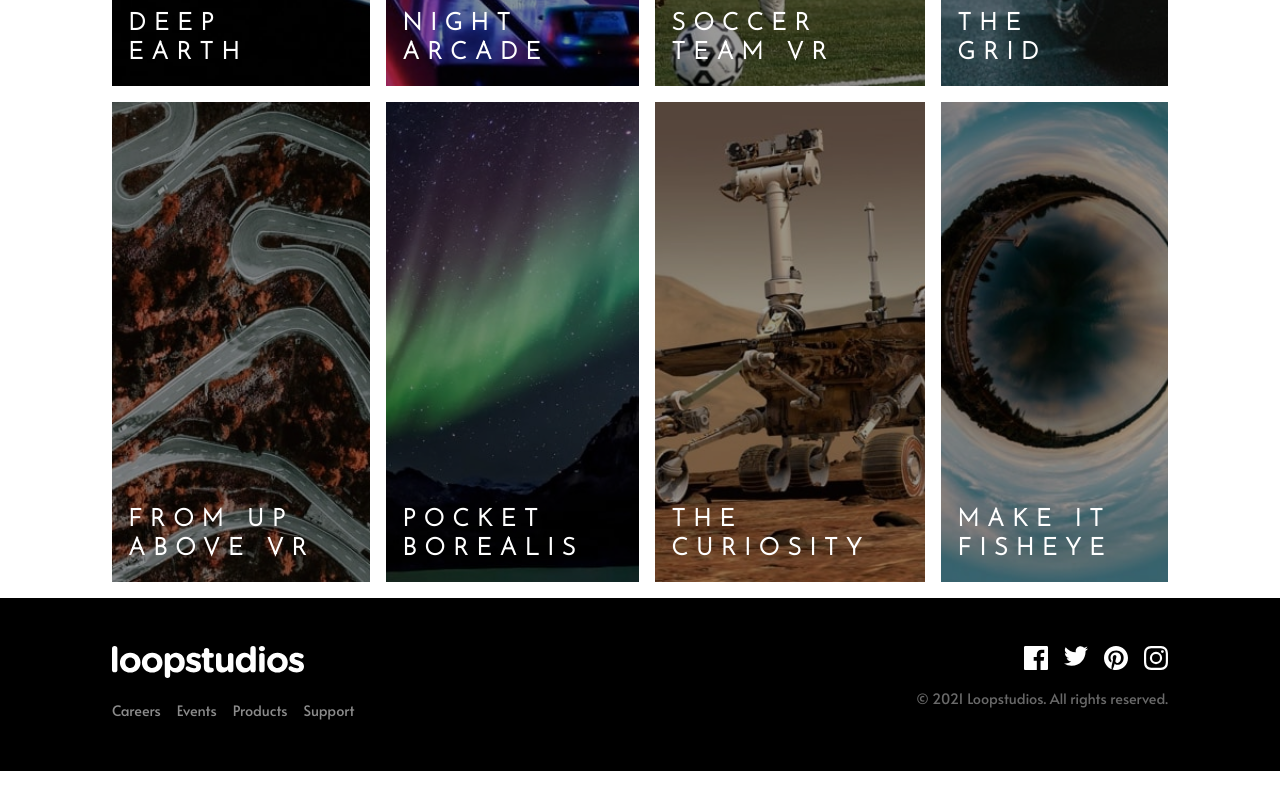
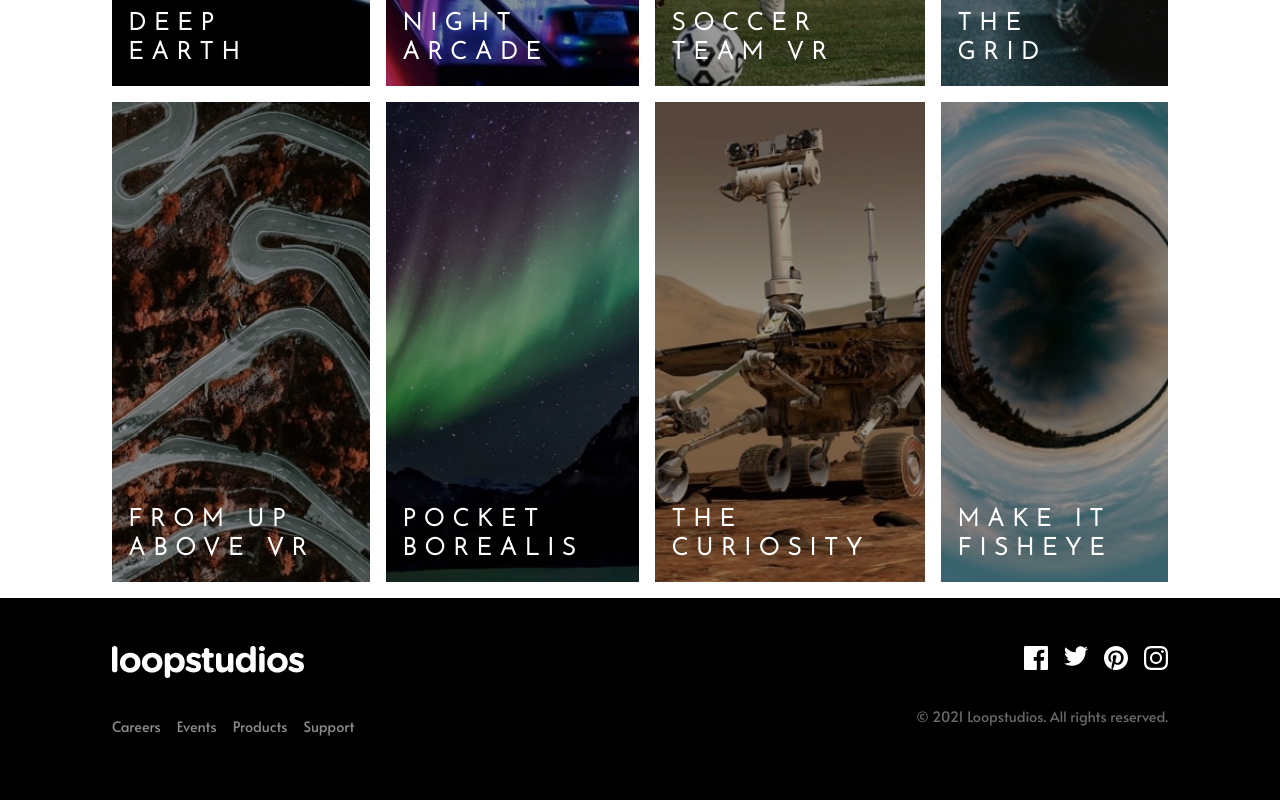
Before and after one commit to ayarhlaine/loopstudios-landing-page, a plain HTML site: page index.html in a window 1280 px wide. Shown: the part 1471-2271 px from the top of the page. Before the commit the page ends 2242 px from the top, so only its background shows below. Drawn offline with Linux system fonts and the light colour scheme.

Commit message:
feat: completed design

```diff
--- a/app/scss/_footer.scss
+++ b/app/scss/_footer.scss
@@ -9,7 +9,6 @@
     &__links{
         display: flex;
         gap: 0rem 1rem;
-        margin: 0px;
         padding: 0px;
     }
     &__link__item{
@@ -36,6 +35,7 @@
     &__copyright {
         color: $very-dark-gray;
         font-size: 0.9rem;
+        margin-top: 2rem;
     }
 }
 
```
Also changed, not shown: dist/css/style.min.css, 1 other file.
